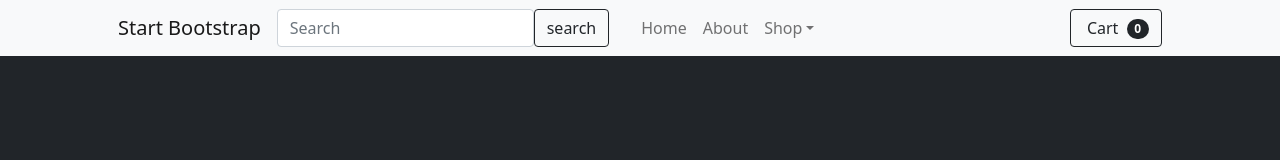
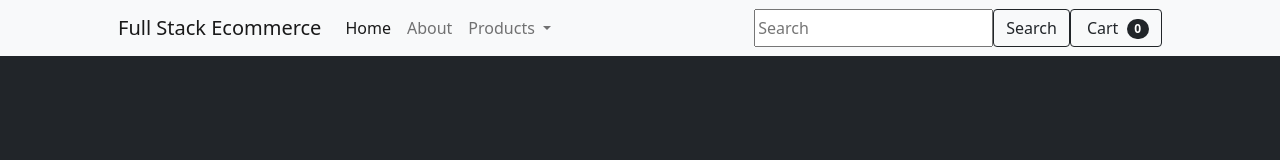
Before and after one commit to cornellreddick/spring-boot-ecommerce, an Angular app in the folder angular-ecommerce/: page / in a window 1280 px wide. Shown: the top 160 px of the page. Built offline with nearby package versions, Linux system fonts and the light colour scheme; no server answers.

Commit message:
Added cart button.

```diff
--- a/angular-ecommerce/src/app/app.component.html
+++ b/angular-ecommerce/src/app/app.component.html
@@ -1,41 +1,45 @@
 <!-- Navigation-->
-
 <nav class="navbar navbar-expand-lg navbar-light bg-light">
   <div class="container px-4 px-lg-5">
-    <a class="navbar-brand" href="#!">Start Bootstrap</a>
-    <button class="navbar-toggler" type="button" data-bs-toggle="collapse" data-bs-target="#navbarSupportedContent"
-            aria-controls="navbarSupportedContent" aria-expanded="false" aria-label="Toggle navigation"><span
-      class="navbar-toggler-icon"></span></button>
-    <div class="d-flex">
-      <input type="search" class="form-control rounded" placeholder="Search" aria-label="Search"
-             aria-describedby="search-addon"/>
-      <button type="submit" class="btn btn-outline-dark">search</button>
-    </div>
+    <a class="navbar-brand" href="#">Full Stack Ecommerce</a>
+    <button class="navbar-toggler" type="button" data-bs-toggle="collapse" data-bs-target="#navbarSupportedContent" aria-controls="navbarSupportedContent" aria-expanded="false" aria-label="Toggle navigation">
+      <span class="navbar-toggler-icon"></span>
+    </button>
     <div class="collapse navbar-collapse" id="navbarSupportedContent">
-      <ul class="navbar-nav me-auto mb-2 mb-lg-0 ms-lg-4">
-        <li class="nav-item"><a class="nav-link" aria-current="page" href="#!">Home</a></li>
-        <li class="nav-item"><a class="nav-link" href="#!">About</a></li>
+      <ul class="navbar-nav me-auto mb-2 mb-lg-0">
+        <li class="nav-item">
+          <a class="nav-link active" aria-current="page" href="#">Home</a>
+        </li>
+        <li class="nav-item">
+          <a class="nav-link" href="#">About</a>
+        </li>
         <li class="nav-item dropdown">
-          <a class="nav-link dropdown-toggle" id="navbarDropdown" href="#" role="button" data-bs-toggle="dropdown"
-             aria-expanded="false">Shop</a>
+          <a class="nav-link dropdown-toggle" href="#" id="navbarDropdown" role="button" data-bs-toggle="dropdown" aria-expanded="false">
+            Products
+          </a>
           <ul class="dropdown-menu" aria-labelledby="navbarDropdown">
-            <li><a class="dropdown-item" href="#!">All Products</a></li>
-            <li>
-              <hr class="dropdown-divider"/>
-            </li>
-            <li><a class="dropdown-item" href="#!">Popular Items</a></li>
-            <li><a class="dropdown-item" href="#!">New Arrivals</a></li>
+            <li><a class="dropdown-item" href="#">Books</a></li>
+            <li><a class="dropdown-item" href="#">Coffee Mugs</a></li>
+            <li><a class="dropdown-item" href="#">Mouse Pads</a></li>
+            <li><a class="dropdown-item" href="#">Coffee Mugs</a></li>
+<!--            <li><hr class="dropdown-divider"></li>-->
+<!--            <li><a class="dropdown-item" href="#">Something else here</a></li>-->
           </ul>
         </li>
+<!--        <li class="nav-item">-->
+<!--          <a class="nav-link disabled" href="#" tabindex="-1" aria-disabled="true">Disabled</a>-->
+<!--        </li>-->
       </ul>
-    </div>
-    <form class="d-flex">
+      <form class="d-flex">
+        <input class="form-control-outline-dark" type="search" placeholder="Search" aria-label="Search">
+        <button class="btn btn-outline-dark" type="submit">Search</button>
+      </form>
       <button class="btn btn-outline-dark" type="submit">
         <i class="bi-cart-fill me-1"></i>
         Cart
         <span class="badge bg-dark text-white ms-1 rounded-pill">0</span>
       </button>
-    </form>
+    </div>
   </div>
 </nav>
 <!-- End Navigation-->
--- a/angular-ecommerce/src/index.html
+++ b/angular-ecommerce/src/index.html
@@ -4,13 +4,13 @@
   <meta charset="utf-8">
   <meta name="viewport" content="width=device-width, initial-scale=1">
   <title>Full Stack Ecommerce: Angular and Spring Boot</title>
-  <link href="https://cdn.jsdelivr.net/npm/bootstrap@5.2.2/dist/css/bootstrap.min.css" rel="stylesheet" integrity="sha384-Zenh87qX5JnK2Jl0vWa8Ck2rdkQ2Bzep5IDxbcnCeuOxjzrPF/et3URy9Bv1WTRi" crossorigin="anonymous">
-
-  <base href="/">
+  <link href="https://cdn.jsdelivr.net/npm/bootstrap@5.0.2/dist/css/bootstrap.min.css" rel="stylesheet" integrity="sha384-EVSTQN3/azprG1Anm3QDgpJLIm9Nao0Yz1ztcQTwFspd3yD65VohhpuuCOmLASjC" crossorigin="anonymous">
+ <base href="/">
   <meta name="viewport" content="width=device-width, initial-scale=1">
   <link rel="icon" type="image/x-icon" href="favicon.ico">
 </head>
 <body>
   <app-root></app-root>
 </body>
+<script src="https://cdn.jsdelivr.net/npm/bootstrap@5.0.2/dist/js/bootstrap.bundle.min.js" integrity="sha384-MrcW6ZMFYlzcLA8Nl+NtUVF0sA7MsXsP1UyJoMp4YLEuNSfAP+JcXn/tWtIaxVXM" crossorigin="anonymous"></script>
 </html>
```
